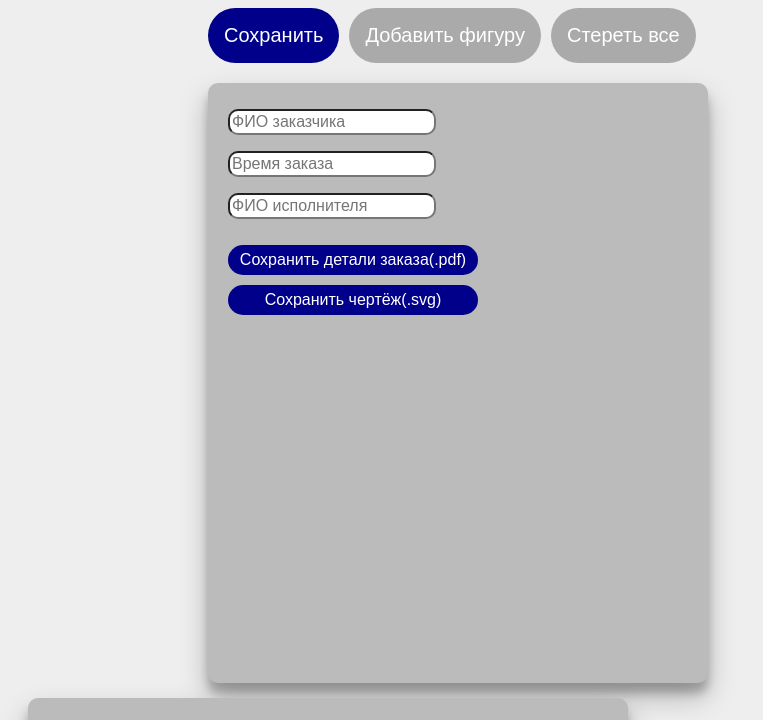
After one commit to dath1s/GraphicsApp, a Flask app: page /save in a window 1280 px wide. The commit adds this page. Shown: the top 720 px of the page, without its empty margins (0-763 px from the left). Run offline with Flask 3, Linux system fonts and the light colour scheme.

Commit message:
add save page

```diff
--- a/main.py
+++ b/main.py
@@ -1,16 +1,15 @@
 from flask import Flask, render_template, request, send_file, redirect, url_for
 from funcs import *
+import svgutils.transform as sg
 
 app = Flask(__name__, template_folder='templates')
 app.secret_key = 'bezbozhiye botforty vyvernutsya doslushat kibernetik predrassudok protivoyadiye raskrovenit slyapat'
 polygons = []
 points = []
 
-last_size = 0
-last_polygon_type = 1
-
 size = 550
 center = size // 2
+field_size = 550
 
 
 @app.route('/')
@@ -71,7 +70,7 @@ def index():
 
 @app.route('/save_project', methods=['GET', 'POST'])
 def save_project():
-    global polygons
+    global polygons, size, center
 
     save_surface = cairo.SVGSurface('static/img/save_polygon.svg', size, size)
     ctx = cairo.Context(save_surface)
@@ -82,7 +81,7 @@ def save_project():
 
     for poly in polygons:
         for point_pair in poly:
-            ctx.line_to(point_pair[0], point_pair[1])
+            ctx.line_to(center + point_pair[0], center + point_pair[1])
 
         ctx.set_source_rgb(0, 0, 0)
         ctx.set_line_width(size / 400)
@@ -97,8 +96,7 @@ def save_project():
 
 @app.route('/add_polygon1', methods=['GET', 'POST'])
 def add_polygon1():
-    global last_size, last_polygon_type, points, polygons
-    last_polygon_type = 1
+    global points, polygons, size, center
 
     if request.method == 'POST':
         try:
@@ -106,7 +104,8 @@ def add_polygon1():
             if all([i is not None for i in [width, y1, y2]]):
                 width, y1, y2 = int(width), int(y1), int(y2)
 
-                image_center = (center, center)
+                size = max([size, width * 1.2, (y1 + y2) * 1.2])
+                center = size / 2
 
                 surface = cairo.SVGSurface('static/img/polygon.svg', size, size)
 
@@ -130,17 +129,17 @@ def add_polygon1():
                 ctx.stroke()
                 ctx.close_path()
 
-                polygons.append([(image_center[0] + width // 2, image_center[1] + y1),
-                                 (image_center[0] - width // 2, image_center[1] + y1),
-                                 (image_center[0] - width // 2, image_center[1] - y2),
-                                 (image_center[0] + width // 2, image_center[1] - y2),
-                                 (image_center[0] + width // 2, image_center[1] + y1)])
+                polygons.append([(width // 2, y1),
+                                 (-width // 2, y1),
+                                 (-width // 2, -y2),
+                                 (width // 2, -y2),
+                                 (width // 2, y1)])
                 points.append(
                     str(f'{(width // 2, y1)}, {(-width // 2, y1)}, {(-width // 2, -y2)}, {(width // 2, -y2)}'))
 
                 for poly in polygons:
                     for point_pair in poly:
-                        ctx.line_to(point_pair[0], point_pair[1])
+                        ctx.line_to(center + point_pair[0], center + point_pair[1])
 
                     ctx.set_source_rgb(0, 0, 0)
                     ctx.set_line_width(size / 400)
@@ -149,26 +148,29 @@ def add_polygon1():
 
                 for poly in polygons:
                     if len(poly) == 5:
-                        center1 = (poly[1][0] - (poly[1][0] - poly[0][0]) / 2,
-                                   poly[1][1] - (poly[1][1] - poly[0][1]) / 2)
-                        center2 = (poly[2][0] - (poly[2][0] - poly[1][0]) / 2,
-                                   poly[2][1] - (poly[2][1] - poly[1][1]) / 2)
-                        center3 = (poly[3][0] - (poly[3][0] - poly[2][0]) / 2,
-                                   poly[3][1] - (poly[3][1] - poly[2][1]) / 2)
-                        center4 = (poly[4][0] - (poly[4][0] - poly[3][0]) / 2,
-                                   poly[4][1] - (poly[4][1] - poly[3][1]) / 2)
+                        center1 = (center + poly[1][0] - (poly[1][0] - poly[0][0]) / 2,
+                                   center + poly[1][1] - (poly[1][1] - poly[0][1]) / 2)
+                        center2 = (center + poly[2][0] - (poly[2][0] - poly[1][0]) / 2,
+                                   center + poly[2][1] - (poly[2][1] - poly[1][1]) / 2)
+                        center3 = (center + poly[3][0] - (poly[3][0] - poly[2][0]) / 2,
+                                   center + poly[3][1] - (poly[3][1] - poly[2][1]) / 2)
+                        center4 = (center + poly[4][0] - (poly[4][0] - poly[3][0]) / 2,
+                                   center + poly[4][1] - (poly[4][1] - poly[3][1]) / 2)
 
                         text(ctx, str(calc_distance(poly[0], poly[1])), center1, calc_angle(poly[0], poly[1]),
-                             font_size=10)
+                             font_size=size // 55)
                         text(ctx, str(calc_distance(poly[2], poly[1])), center2, calc_angle(poly[1], poly[2]),
-                             font_size=10)
+                             font_size=size // 55)
                         text(ctx, str(calc_distance(poly[3], poly[2])), center3, calc_angle(poly[2], poly[3]),
-                             font_size=10)
+                             font_size=size // 55)
                         text(ctx, str(calc_distance(poly[4], poly[3])), center4, calc_angle(poly[3], poly[4]),
-                             font_size=10)
+                             font_size=size // 55)
 
                 surface.finish()
                 surface.flush()
+                fig = sg.fromfile('static/img/polygon.svg')
+                fig.set_size((f'{field_size}', f'{field_size}'))
+                fig.save('static/img/polygon.svg')
 
         except Exception:
             pass
@@ -179,9 +181,8 @@ def add_polygon1():
 
 @app.route('/add_polygon2', methods=['POST'])
 def add_polygon2():
-    global last_size, last_polygon_type, points, polygons
+    global points, polygons, size, center
 
-    last_polygon_type = 2
     if request.method == 'POST':
         try:
             x1, x2, x3, x4, y1, y2, y3, y4 = [request.form.get(i) for i in
@@ -196,8 +197,10 @@ def add_polygon2():
                 y3 = int(y3)
                 y4 = int(y4)
 
+                size = max([size, x1 * 2.4, x2 * 2.4, x3 * 2.4, x4 * 2.4, y1 * 2.4, y2 * 2.4, y3 * 2.4, y4 * 2.4])
+                center = size / 2
+
                 if all([i >= 0 for i in [x1, x2, x3, x4, y1, y2, y3, y4]]):
-                    image_center = (center, center)
 
                     surface = cairo.SVGSurface('static/img/polygon.svg', size, size)
 
@@ -221,17 +224,17 @@ def add_polygon2():
                     ctx.stroke()
                     ctx.close_path()
 
-                    polygons.append([(image_center[0] + x1, image_center[1] - y1),
-                                     (image_center[0] - x2, image_center[1] - y2),
-                                     (image_center[0] - x3, image_center[1] + y3),
-                                     (image_center[0] + x4, image_center[1] + y4),
-                                     (image_center[0] + x1, image_center[1] - y1)])
+                    polygons.append([(x1, -y1),
+                                     (-x2, -y2),
+                                     (-x3, y3),
+                                     (x4, y4),
+                                     (x1, -y1)])
                     points.append(
                         str(f'{(x1, y1)}, {(-x2, y2)}, {(-x3, -y3)}, {(x4, -y4)}'))
 
                     for poly in polygons:
                         for point_pair in poly:
-                            ctx.line_to(point_pair[0], point_pair[1])
+                            ctx.line_to(center + point_pair[0], center + point_pair[1])
 
                         ctx.set_source_rgb(0, 0, 0)
                         ctx.set_line_width(size / 400)
@@ -240,23 +243,30 @@ def add_polygon2():
 
                     for poly in polygons:
                         if len(poly) == 5:
-                            center1 = (poly[1][0] - (poly[1][0] - poly[0][0]) / 2,
-                                       poly[1][1] - (poly[1][1] - poly[0][1]) / 2)
-                            center2 = (poly[2][0] - (poly[2][0] - poly[1][0]) / 2,
-                                       poly[2][1] - (poly[2][1] - poly[1][1]) / 2)
-                            center3 = (poly[3][0] - (poly[3][0] - poly[2][0]) / 2,
-                                       poly[3][1] - (poly[3][1] - poly[2][1]) / 2)
-                            center4 = (poly[4][0] - (poly[4][0] - poly[3][0]) / 2,
-                                       poly[4][1] - (poly[4][1] - poly[3][1]) / 2)
+                            center1 = (center + poly[1][0] - (poly[1][0] - poly[0][0]) / 2,
+                                       center + poly[1][1] - (poly[1][1] - poly[0][1]) / 2)
+                            center2 = (center + poly[2][0] - (poly[2][0] - poly[1][0]) / 2,
+                                       center + poly[2][1] - (poly[2][1] - poly[1][1]) / 2)
+                            center3 = (center + poly[3][0] - (poly[3][0] - poly[2][0]) / 2,
+                                       center + poly[3][1] - (poly[3][1] - poly[2][1]) / 2)
+                            center4 = (center + poly[4][0] - (poly[4][0] - poly[3][0]) / 2,
+                                       center + poly[4][1] - (poly[4][1] - poly[3][1]) / 2)
 
-                            text(ctx, str(calc_distance(poly[0], poly[1])), center1, calc_angle(poly[0], poly[1]), font_size=10)
-                            text(ctx, str(calc_distance(poly[2], poly[1])), center2, calc_angle(poly[1], poly[2]), font_size=10)
-                            text(ctx, str(calc_distance(poly[3], poly[2])), center3, calc_angle(poly[2], poly[3]), font_size=10)
-                            text(ctx, str(calc_distance(poly[4], poly[3])), center4, calc_angle(poly[3], poly[4]), font_size=10)
+                            text(ctx, str(calc_distance(poly[0], poly[1])), center1, calc_angle(poly[0], poly[1]),
+                                 font_size=size // 55)
+                            text(ctx, str(calc_distance(poly[2], poly[1])), center2, calc_angle(poly[1], poly[2]),
+                                 font_size=size // 55)
+                            text(ctx, str(calc_distance(poly[3], poly[2])), center3, calc_angle(poly[2], poly[3]),
+                                 font_size=size // 55)
+                            text(ctx, str(calc_distance(poly[4], poly[3])), center4, calc_angle(poly[3], poly[4]),
+                                 font_size=size // 55)
 
                     surface.finish()
                     surface.flush()
 
+                    fig = sg.fromfile('static/img/polygon.svg')
+                    fig.set_size((f'{field_size}', f'{field_size}'))
+                    fig.save('static/img/polygon.svg')
         except Exception:
             pass
         return render_template('index.html', polygon_type=2, start=0 if len(points) <= 16 else len(points) - 16,
@@ -265,7 +275,9 @@ def add_polygon2():
 
 @app.route('/reset_project', methods=['POST'])
 def reset_project():
-    global polygons, points
+    global polygons, points, size, center
+    size = field_size
+    center = size / 2
 
     polygons = []
     points = []
@@ -296,5 +308,15 @@ def reset_project():
     return redirect(url_for('add_polygon1'))
 
 
+@app.route('/save', methods=['GET', 'POST'])
+def save():
+    if request.method == 'POST':
+        customer, time, executor = request.form.get('customer'), request.form.get('time'), request.form.get('executor')
+        if all([i is not None for i in [customer, time, executor]]):
+            print(customer, time, executor)
+
+    return render_template('save_page.html')
+
+
 if __name__ == "__main__":
     app.run(debug=True)
--- a/static/styles/style.css
+++ b/static/styles/style.css
@@ -66,7 +66,7 @@
 }
 
 .button-drop{
-  width: 142px;
+  width: 192px;
   font-size: 20px;
   font-family: sans-serif;
 }
@@ -142,7 +142,7 @@ body{
 
 #savebtn{
   background-color: darkblue;
-  margin-left: 400px;
+  margin-left: 100px;
   border-radius: 40px;
 }
 
@@ -180,3 +180,24 @@ body{
 li{
   overflow: hidden;
 }
+
+.sub-btn-proj{
+  margin-top: 10px;
+  margin-left: 20px;
+  width: 250px;
+  height: 30px;
+  border-radius: 15px;
+  background-color: darkblue;
+  color: #fff;
+  font-size: 16px;
+  font-family: sans-serif;
+  border: none;
+}
+
+.sub-btn-proj:hover{
+  background-color: #0000be;
+}
+
+.space{
+  height: 10px;
+}
--- /dev/null
+++ b/templates/save_page.html
@@ -0,0 +1,67 @@
+<!DOCTYPE html>
+<html lang="en">
+<head>
+    <meta charset="UTF-8">
+    <title>Система отрисовки</title>
+    <link rel="stylesheet" href="../static/styles/style.css"/>
+</head>
+<body>
+    <div class="workspace">
+        <div class="button-space">
+            <form method="POST" action="{{ url_for('save') }}" class="save-btn">
+                <button type="submit" class="button" id="savebtn">Сохранить</button>
+            </form>
+
+            <div class="dropdown">
+                <button class="dropbtn">Добавить фигуру</button>
+                <div class="dropdown-content">
+
+                    <form method="POST" action="{{ url_for('add_polygon1') }}">
+                        <button type="submit" class="button-drop">по 1 оси</button>
+                    </form>
+
+                    <form method="POST" action="{{ url_for('add_polygon2') }}">
+                        <button type="submit" class="button-drop">по 2 осям</button>
+                    </form>
+
+                </div>
+            </div>
+
+            <form method="POST" action="{{ url_for('reset_project') }}" class="reset-btn">
+                <button type="submit" class="button">Стереть все</button>
+            </form>
+        </div>
+
+        <div class="settings-view">
+
+            <div class="settings">
+                <div class="space"></div>
+                <form action="" method="post">
+                    <p>
+                        <input type="text" id="width" class="in_field" name="customer" placeholder="ФИО заказчика">
+                    </p>
+                    <p>
+                        <input type="text" id="y1_1d" class="in_field" name="time" placeholder="Время заказа">
+                    </p>
+                    <p>
+                        <input type="text" id="y2_1d" class="in_field" name="executor" placeholder="ФИО исполнителя">
+                    </p>
+                    <input type="submit" class="sub-btn-proj" value="Сохранить детали заказа(.pdf)">
+                </form>
+
+                <form method="POST" action="{{ url_for('save_project') }}">
+                        <button type="submit" class="sub-btn-proj">Сохранить чертёж(.svg)</button>
+                </form>
+            </div>
+
+            <div class="view">
+                <div class="Result"></div>
+                <div class="result-img">
+                    <img src="../static/img/polygon.svg">
+                </div>
+            </div>
+
+        </div>
+    </div>
+</body>
+</html>
```
Also changed, not shown: templates/index.html (+4 -4 lines), static/img/polygon.svg, static/img/save_polygon.svg.
